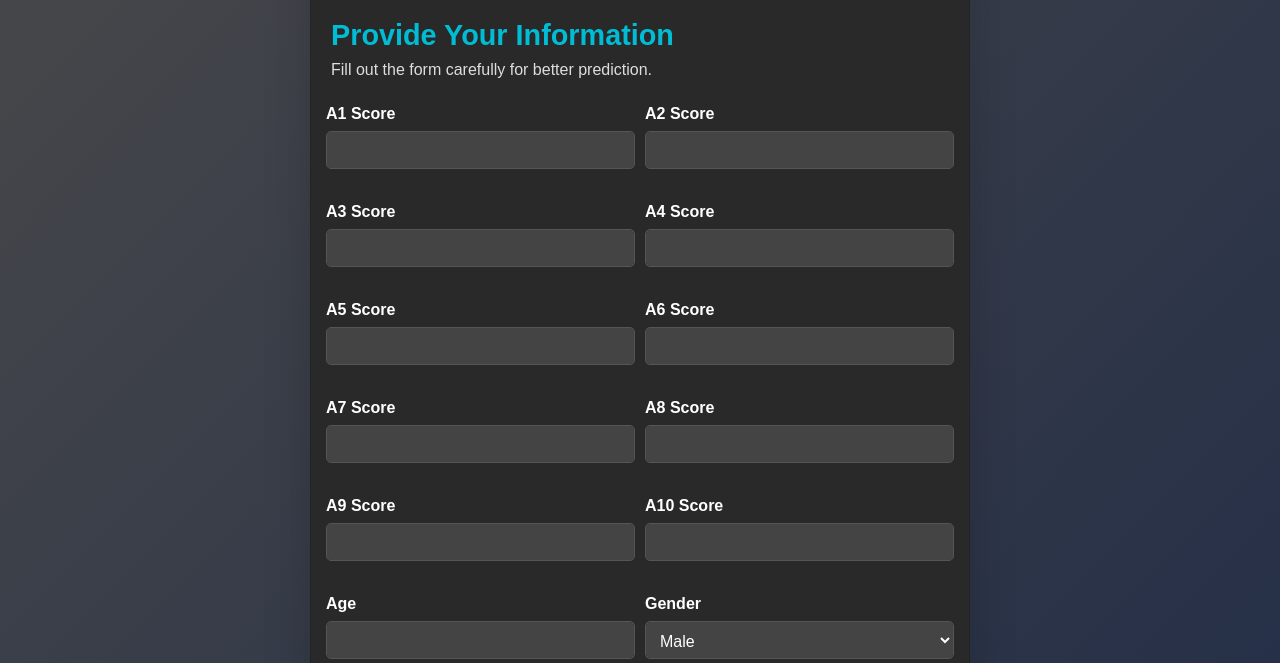
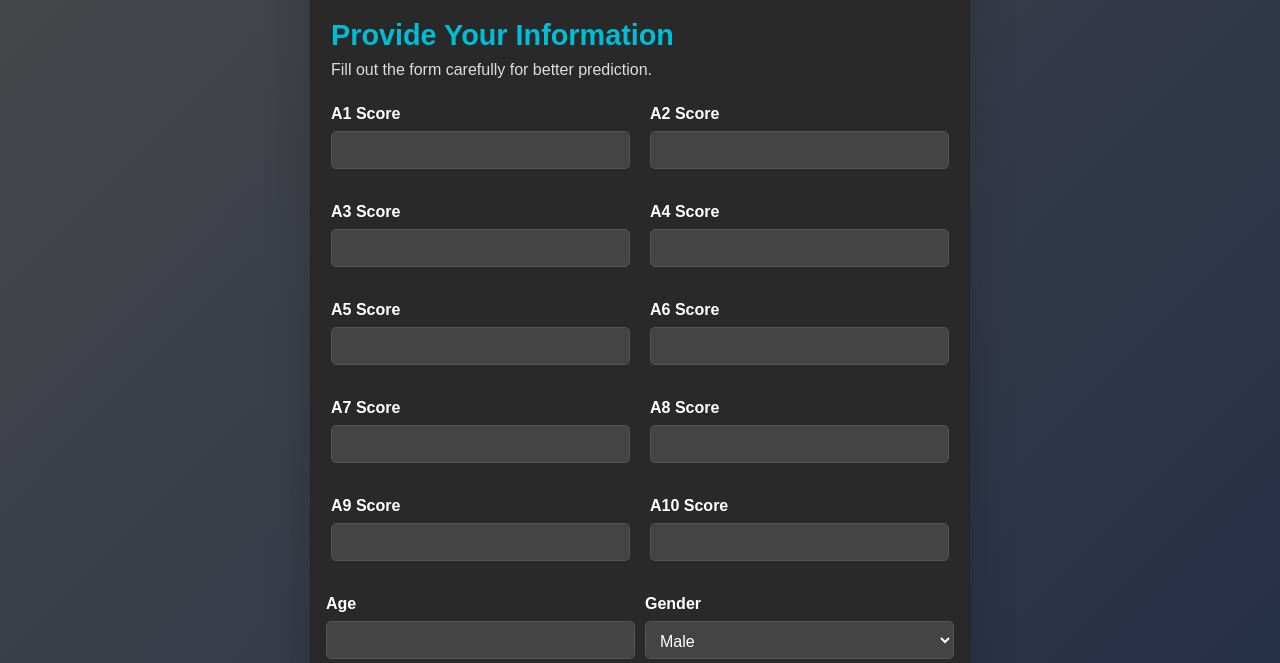
Before and after one commit to fareskouki/Autism-Prediction, a Flask app: page / in a window 1280 px wide. Shown: the part 292-955 px from the top of the page. Run offline with Flask 3, Linux system fonts and the light colour scheme; parts of the project's set-up code (start-up, migrations or seed data) failed here and were passed over; some libraries are stand-ins or nearby versions.

Commit message:
fix entries for questions

```diff
--- a/templates/index.html
+++ b/templates/index.html
@@ -32,53 +32,57 @@
 
                     <!-- Scores in pairs -->
                     <div class="form-row">
-                        <div class="form-group">
+                        <div class="form-group col-md-6">
                             <label for="A1_Score">A1 Score</label>
-                            <input type="number" class="form-control" id="A1_Score" name="A1_Score" required>
+                            <input type="number" class="form-control score-input" id="A1_Score" name="A1_Score" min="0" max="1" required>
                         </div>
-                        <div class="form-group">
+                        <div class="form-group col-md-6">
                             <label for="A2_Score">A2 Score</label>
-                            <input type="number" class="form-control" id="A2_Score" name="A2_Score" required>
+                            <input type="number" class="form-control score-input" id="A2_Score" name="A2_Score" min="0" max="1" required>
                         </div>
                     </div>
+
                     <div class="form-row">
-                        <div class="form-group">
+                        <div class="form-group col-md-6">
                             <label for="A3_Score">A3 Score</label>
-                            <input type="number" class="form-control" id="A3_Score" name="A3_Score" required>
+                            <input type="number" class="form-control score-input" id="A3_Score" name="A3_Score" min="0" max="1" required>
                         </div>
-                        <div class="form-group">
+                        <div class="form-group col-md-6">
                             <label for="A4_Score">A4 Score</label>
-                            <input type="number" class="form-control" id="A4_Score" name="A4_Score" required>
+                            <input type="number" class="form-control score-input" id="A4_Score" name="A4_Score" min="0" max="1" required>
                         </div>
                     </div>
+
                     <div class="form-row">
-                        <div class="form-group">
+                        <div class="form-group col-md-6">
                             <label for="A5_Score">A5 Score</label>
-                            <input type="number" class="form-control" id="A5_Score" name="A5_Score" required>
+                            <input type="number" class="form-control score-input" id="A5_Score" name="A5_Score" min="0" max="1" required>
                         </div>
-                        <div class="form-group">
+                        <div class="form-group col-md-6">
                             <label for="A6_Score">A6 Score</label>
-                            <input type="number" class="form-control" id="A6_Score" name="A6_Score" required>
+                            <input type="number" class="form-control score-input" id="A6_Score" name="A6_Score" min="0" max="1" required>
                         </div>
                     </div>
+
                     <div class="form-row">
-                        <div class="form-group">
+                        <div class="form-group col-md-6">
                             <label for="A7_Score">A7 Score</label>
-                            <input type="number" class="form-control" id="A7_Score" name="A7_Score" required>
+                            <input type="number" class="form-control score-input" id="A7_Score" name="A7_Score" min="0" max="1" required>
                         </div>
-                        <div class="form-group">
+                        <div class="form-group col-md-6">
                             <label for="A8_Score">A8 Score</label>
-                            <input type="number" class="form-control" id="A8_Score" name="A8_Score" required>
+                            <input type="number" class="form-control score-input" id="A8_Score" name="A8_Score" min="0" max="1" required>
                         </div>
                     </div>
+
                     <div class="form-row">
-                        <div class="form-group">
+                        <div class="form-group col-md-6">
                             <label for="A9_Score">A9 Score</label>
-                            <input type="number" class="form-control" id="A9_Score" name="A9_Score" required>
+                            <input type="number" class="form-control score-input" id="A9_Score" name="A9_Score" min="0" max="1" required>
                         </div>
-                        <div class="form-group">
+                        <div class="form-group col-md-6">
                             <label for="A10_Score">A10 Score</label>
-                            <input type="number" class="form-control" id="A10_Score" name="A10_Score" required>
+                            <input type="number" class="form-control score-input" id="A10_Score" name="A10_Score" min="0" max="1" required>
                         </div>
                     </div>
 
```
